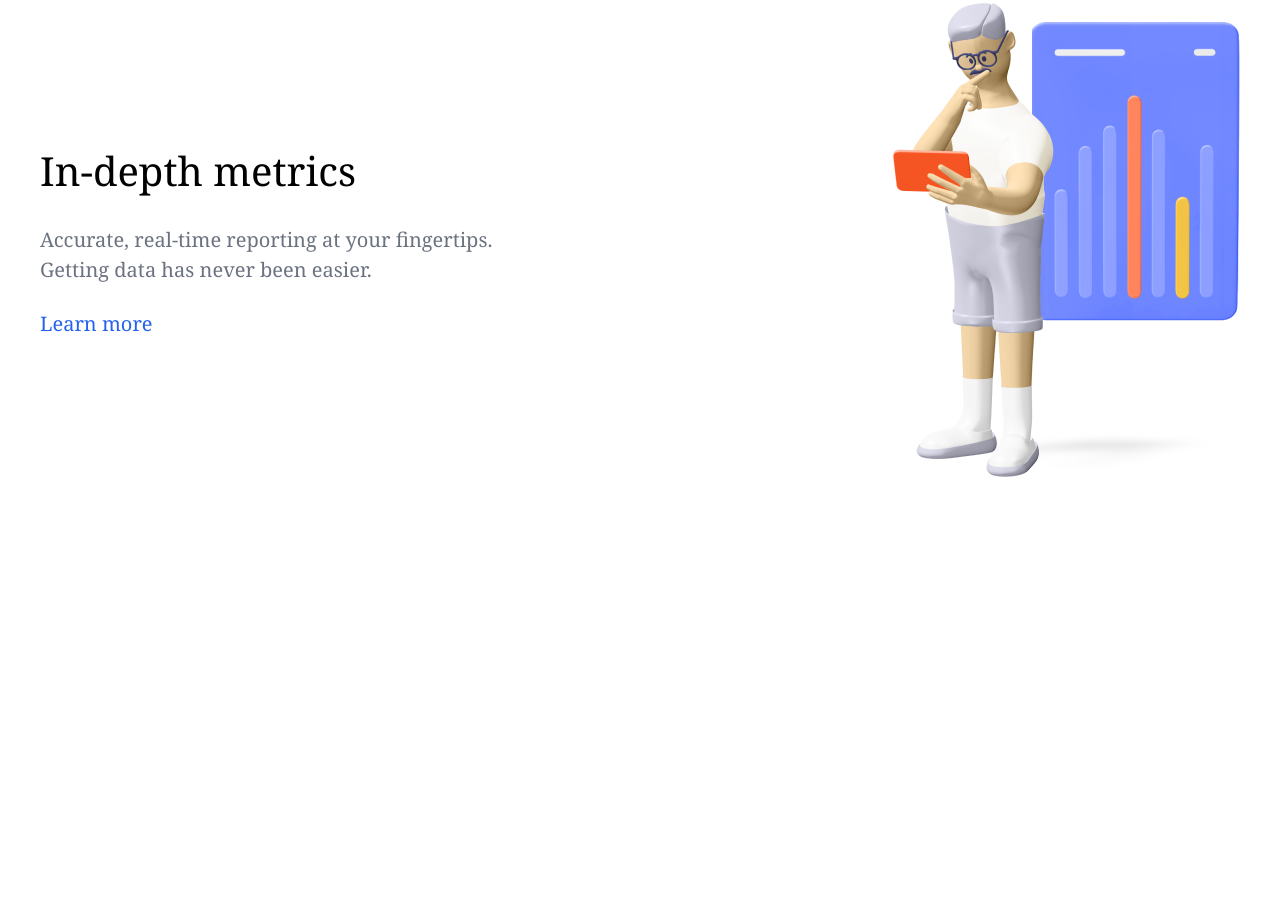
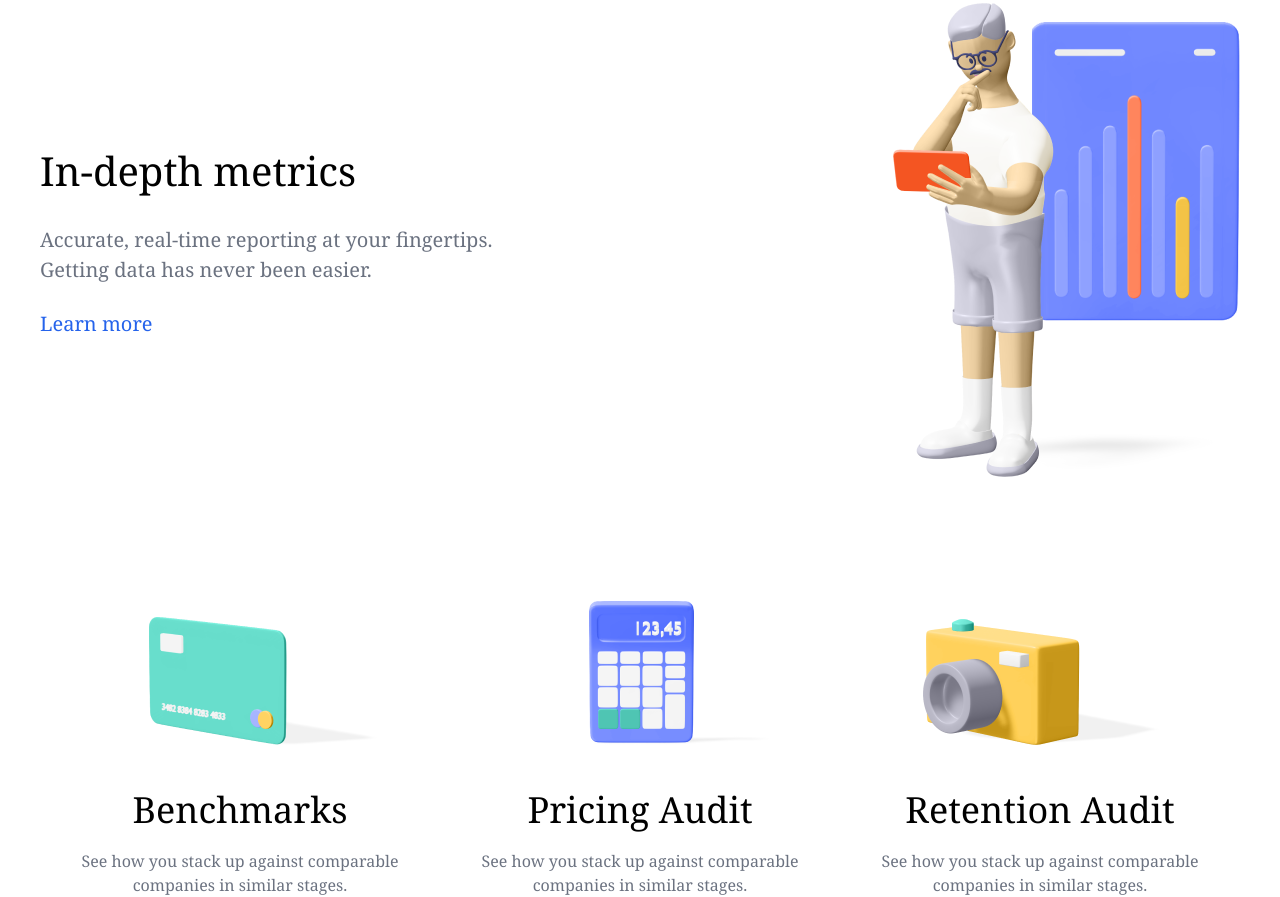
Before and after one commit to z1yodullo/Tailwind, a website: page index.html in a window 1280 px wide. Shown: the part 1636-2533 px from the top of the page. Before the commit the page ends 2113 px from the top, so only its background shows below. Drawn offline with nearby package versions, Linux system fonts and the light colour scheme.

Commit message:
add section 5

```diff
--- a/index.html
+++ b/index.html
@@ -71,6 +71,26 @@
         </aside>
         <img src="Content Image.png" alt="">
     </section>
+    <section class="flex justify-between items-center max-w-[1200px] mx-auto mt-[100px]">
+        <div class="flex items-center justify-between">
+            <div class=" w-[400px] flex flex-col gap-3 items-center">
+                <img src="Icon 001.png" alt="">
+                <h1 class="text-center text-[36px]">Benchmarks</h1>
+                <p class="text-center text-gray-500">See how you stack up against comparable <br> companies in similar stages.</p>
+            </div>
+            <div class=" w-[400px] flex flex-col gap-3 items-center">
+                <img src="Icon 002.png" alt="">
+                <h1 class="text-center text-[36px]">Pricing Audit</h1>
+                <p class="text-center text-gray-500">See how you stack up against comparable <br> companies in similar stages.</p>
+            </div>
+            <div class=" w-[400px] flex flex-col gap-3 items-center">
+                <img src="Icon 003.png" alt="">
+                <h1 class="text-center text-[36px]">Retention Audit</h1>
+                <p class="text-center text-gray-500">See how you stack up against comparable <br> companies in similar stages.</p>
+            </div>
+        </div>
+    </section>
+    <section></section>
     </main>
   </body>
 </html>
```
Also changed, not shown: Icon 001.png (added), Icon 002.png (added), Icon 003.png (added).
